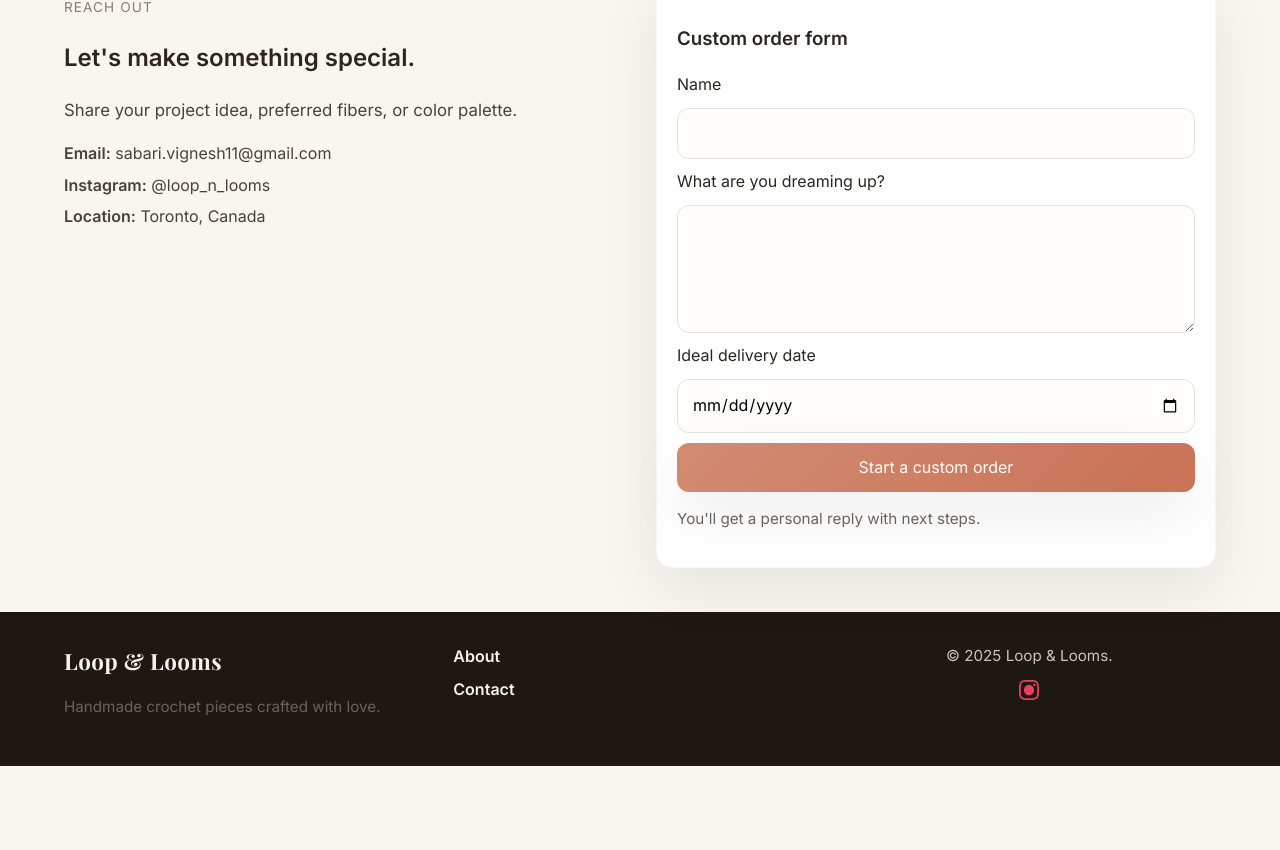
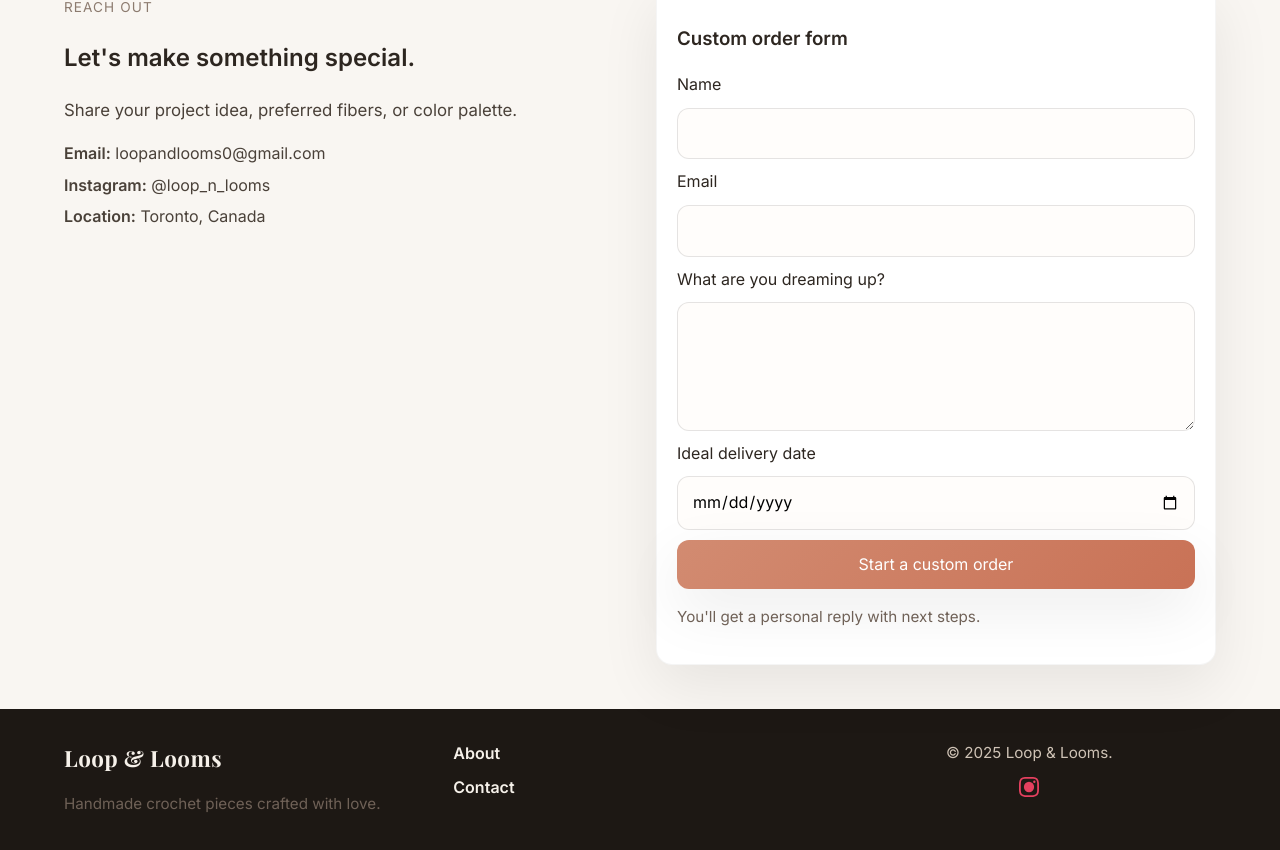
Before and after one commit to goldLeader99/loopandlooms, a React (Vite) app: page / in a window 1280 px wide. Shown: the part 2935-3785 px from the top of the page. Before the commit the page ends 3701 px from the top, so only its background shows below. Built offline with nearby package versions, Linux system fonts and the light colour scheme.

Commit message:
Add EmailJS credentials and customer email field to contact form

```diff
--- a/src/components/Contact.jsx
+++ b/src/components/Contact.jsx
@@ -4,6 +4,7 @@ import emailjs from '@emailjs/browser';
 export default function Contact() {
   const [formData, setFormData] = React.useState({
     name: '',
+    email: '',
     request: '',
     timeline: ''
   });
@@ -11,9 +12,9 @@ export default function Contact() {
   const [submitMessage, setSubmitMessage] = React.useState('');
   const [submitError, setSubmitError] = React.useState('');
 
-  // Initialize EmailJS (you'll need to add your credentials)
+  // Initialize EmailJS
   React.useEffect(() => {
-    emailjs.init('YOUR_EMAILJS_PUBLIC_KEY'); // Replace with your EmailJS public key
+    emailjs.init('RQSvFbH9PbHgq40A-');
   }, []);
 
   const handleInputChange = (e) => {
@@ -27,7 +28,7 @@ export default function Contact() {
   const handleSubmit = async (e) => {
     e.preventDefault();
 
-    if (!formData.name.trim() || !formData.request.trim()) {
+    if (!formData.name.trim() || !formData.email.trim() || !formData.request.trim()) {
       setSubmitError('Please fill in all required fields.');
       return;
     }
@@ -38,25 +39,26 @@ export default function Contact() {
 
     try {
       // Send email to owner
-      await emailjs.send('YOUR_SERVICE_ID', 'YOUR_TEMPLATE_ID', {
-        to_email: 'sabari.vignesh11@gmail.com',
+      await emailjs.send('service_y8j2lyb', 'template_kc73j72', {
+        to_email: 'loopandlooms0@gmail.com',
         customer_name: formData.name,
+        customer_email: formData.email,
         customer_request: formData.request,
         ideal_date: formData.timeline || 'Not specified',
         from_name: 'Loop & Looms Contact Form'
       });
 
       // Send confirmation email to customer
-      await emailjs.send('YOUR_SERVICE_ID', 'YOUR_CONFIRMATION_TEMPLATE_ID', {
-        to_email: formData.email || 'sabari.vignesh11@gmail.com', // Fallback to owner email
+      await emailjs.send('service_y8j2lyb', 'template_cou9r5g', {
+        to_email: formData.email,
         customer_name: formData.name,
       });
 
       setSubmitMessage('✓ Order received! You\'ll get a personal reply with next steps soon.');
-      setFormData({ name: '', request: '', timeline: '' });
+      setFormData({ name: '', email: '', request: '', timeline: '' });
     } catch (error) {
       console.error('Email error:', error);
-      setSubmitError('Something went wrong. Please try emailing sabari.vignesh11@gmail.com directly.');
+      setSubmitError('Something went wrong. Please try emailing loopandlooms0@gmail.com directly.');
     } finally {
       setIsSubmitting(false);
     }
@@ -74,7 +76,7 @@ export default function Contact() {
           </p>
 
           <ul className="contact-list">
-            <li><strong>Email:</strong> sabari.vignesh11@gmail.com</li>
+            <li><strong>Email:</strong> loopandlooms0@gmail.com</li>
             <li><strong>Instagram:</strong> <a href="https://www.instagram.com/loop_n_looms?igsh=ejEwNWZocjJybmZ6&utm_source=qr" target="_blank" rel="noopener noreferrer">@loop_n_looms</a></li>
             <li><strong>Location:</strong> Toronto, Canada</li>
           </ul>
@@ -90,6 +92,16 @@ export default function Contact() {
               type="text"
               required
               value={formData.name}
+              onChange={handleInputChange}
+            />
+
+            <label htmlFor="email">Email</label>
+            <input
+              id="email"
+              name="email"
+              type="email"
+              required
+              value={formData.email}
               onChange={handleInputChange}
             />
 
```
